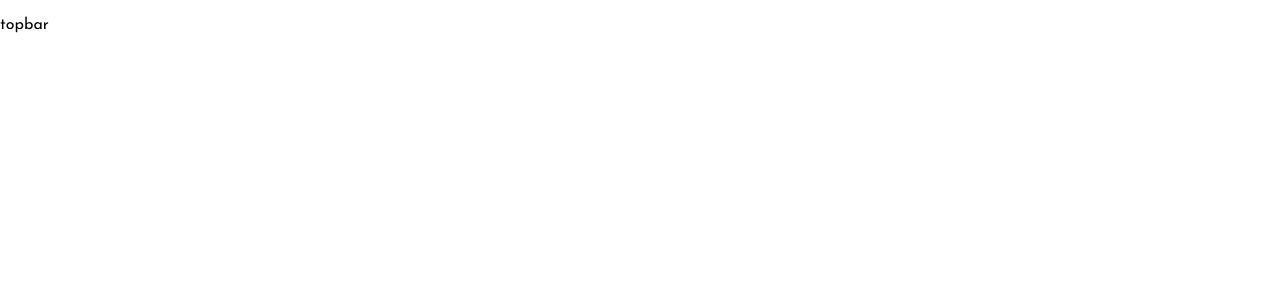
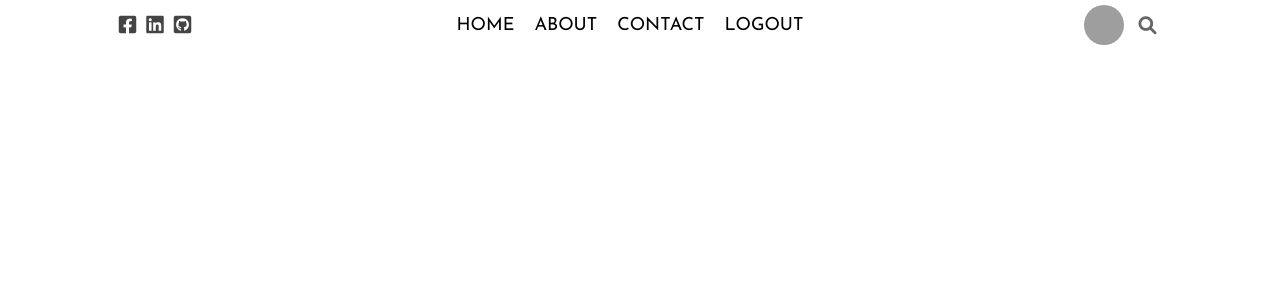
Before and after one commit to EstebanToloza/react-node-mongo-blog, a React (Create React App) app: page / in a window 1280 px wide. Shown: the top 300 px of the page. Built offline with nearby package versions, Linux system fonts and the light colour scheme; grey boxes are pictures that could not be loaded.

Commit message:
topbar component

```diff
--- a/public/index.html
+++ b/public/index.html
@@ -11,6 +11,7 @@
     <link rel="preconnect" href="https://fonts.googleapis.com">
     <link rel="preconnect" href="https://fonts.gstatic.com" crossorigin>
     <link href="https://fonts.googleapis.com/css2?family=Josefin+Sans:wght@100;200;300;400;500;600&family=Lora:ital,wght@1,400;1,500;1,600&family=Open+Sans:wght@300&family=Varela&display=swap" rel="stylesheet">
+    <link rel="stylesheet" href="https://cdnjs.cloudflare.com/ajax/libs/font-awesome/6.0.0-beta3/css/all.min.css" integrity="sha512-Fo3rlrZj/k7ujTnHg4CGR2D7kSs0v4LLanw2qksYuRlEzO+tcaEPQogQ0KaoGN26/zrn20ImR1DfuLWnOo7aBA==" crossorigin="anonymous" referrerpolicy="no-referrer" />
     <style>
       * {
         margin: 0;
--- a/src/topbar/TopBar.jsx
+++ b/src/topbar/TopBar.jsx
@@ -3,7 +3,23 @@
 function TopBar() {
     return (
         <div className='top'>
-            topbar
+            <div className="topLeft">
+                <i className="topIcon fab fa-facebook-square"></i>
+                <i className="topIcon fab fa-linkedin"></i>
+                <i className="topIcon fab fa-github-square"></i>
+            </div>
+            <div className="topCenter">
+                <ul className="topList">
+                    <li className="topListItem">HOME</li>
+                    <li className="topListItem">ABOUT</li>
+                    <li className="topListItem">CONTACT</li>
+                    <li className="topListItem">LOGOUT</li>
+                </ul>
+            </div>
+            <div className="topRight">
+                <img className="topImage" src="https://picsum.photos/200/300?random=2" alt="profile-img" />
+                <i className="topSearchIcon fas fa-search"></i>
+            </div>
         </div>
     )
 }
--- a/src/topbar/topbar.css
+++ b/src/topbar/topbar.css
@@ -8,3 +8,50 @@
     align-items: center;
     font-family: 'Josefin Sans', sans-serif;
 }
+
+.topLeft, .topRight {
+    flex: 3;
+    display: flex;
+    align-items: center;
+    justify-content: center;
+}
+
+.topCenter {
+    flex: 6;
+}
+
+.topIcon {
+    font-size: 20px;
+    margin-right: 10px;
+    color: #444;
+    cursor: pointer;
+}
+
+.topImage {
+    width: 40px;
+    height: 40px;
+    border-radius: 50%;
+    object-fit: cover;
+}
+
+.topList {
+    display: flex;
+    justify-content: center;
+    margin: 0;
+    padding: 0;
+    list-style: none;
+}
+
+.topListItem {
+    margin-right: 20px;
+    font-size: 18px;
+    font-weight: 300px;
+    cursor: pointer;
+}
+
+.topSearchIcon {
+    font-size: 18px;
+    color: #666;
+    cursor: pointer;
+    margin-left: 15px;
+}
```
